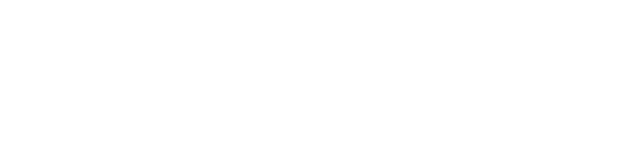
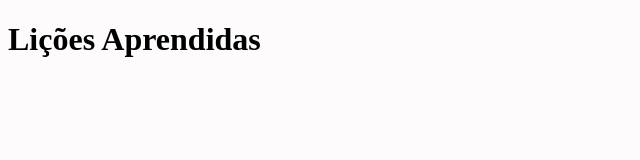
Before and after one commit to oliveiraxand/lessons-learned, a website: page index.html in a window 1280 px wide. Shown: the whole page, without its empty margins (0-640 px from the left). Drawn offline with Linux system fonts and the light colour scheme.

Commit message:
Adicionada a barra superior com título

```diff
--- a/index.html
+++ b/index.html
@@ -4,9 +4,12 @@
     <meta charset="UTF-8">
     <meta http-equiv="X-UA-Compatible" content="IE=edge">
     <meta name="viewport" content="width=device-width, initial-scale=1.0">
-    <title>Lessons Learned</title>
+    <link rel="stylesheet" href="style.css">
+    <title>Lições Aprendidas</title>
 </head>
 <body>
-
+    <header id="cabecalho">
+        <h1 id="titulo">Lições Aprendidas</h1>
+    </header>
 </body>
 </html>
--- a/style.css
+++ b/style.css
@@ -1,3 +1,12 @@
 body {
     background-color: rgb(253, 251, 251);
 }
+
+#cabecalho {
+    position:fixed;
+    top:0px;
+}
+
+#titulo {
+
+}
```
